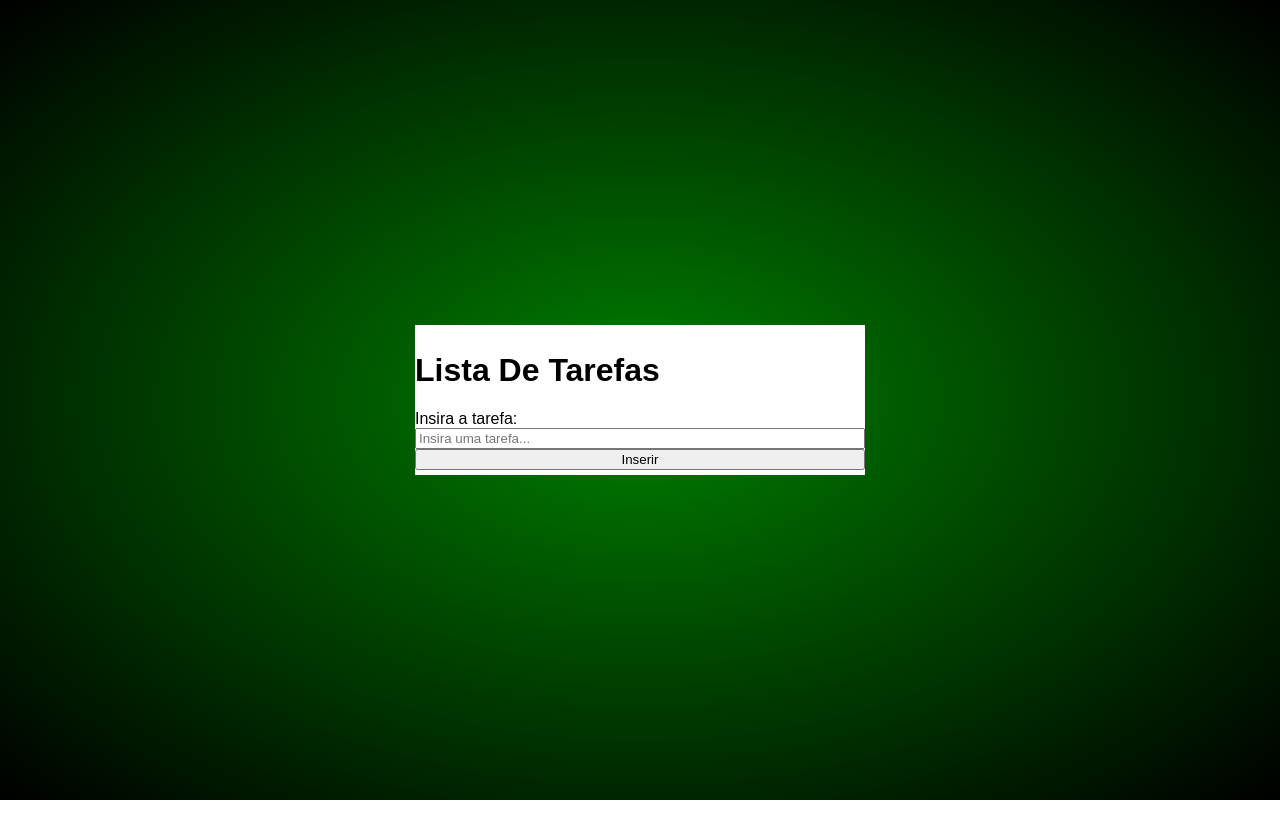
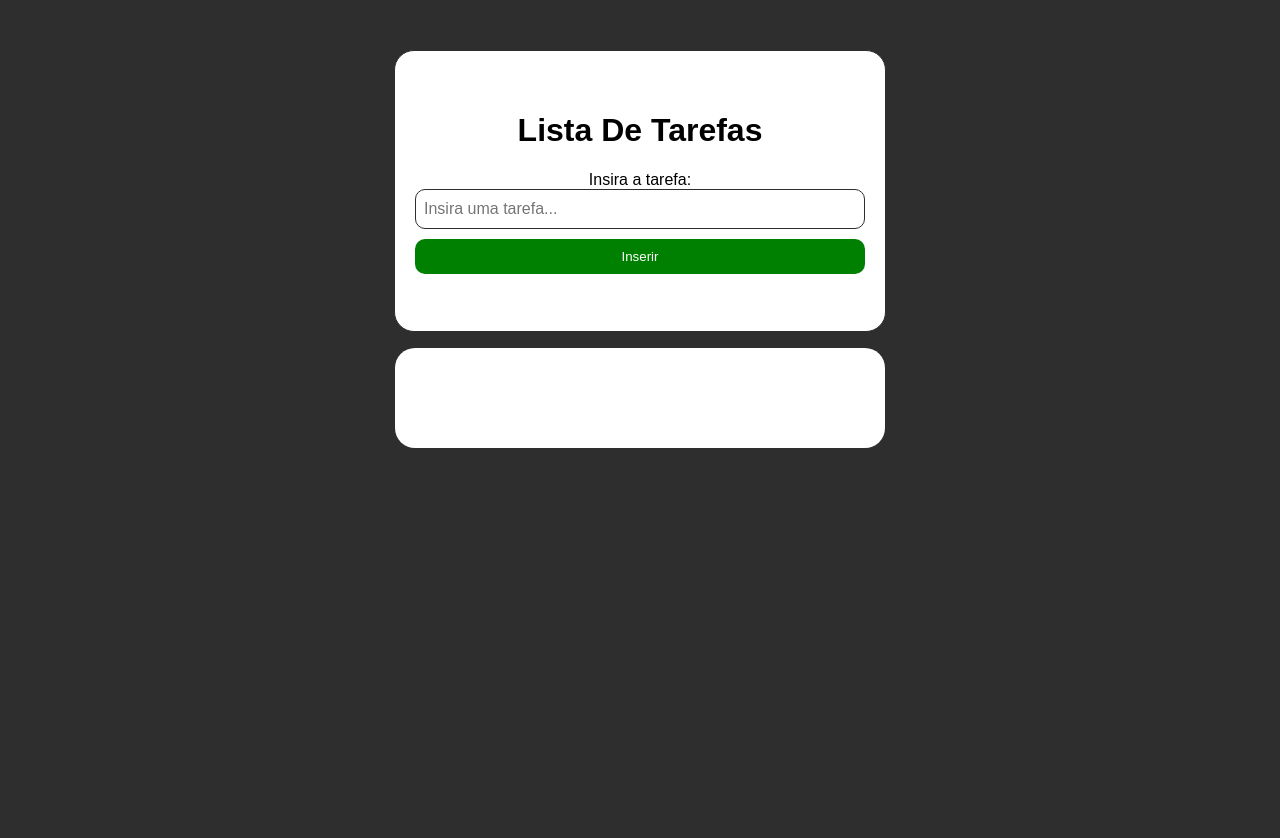
Before and after one commit to Gui94Siqueira/Lista_de__tarefas, a plain HTML site: page index.html in a window 1280 px wide. Before the commit the page ends 800 px from the top, so only its background shows below. Drawn offline with Linux system fonts and the light colour scheme.

Commit message:
Criação do html e logica em javaScript

```diff
--- a/css/styles.css
+++ b/css/styles.css
@@ -1,20 +1,57 @@
 body {
     display: flex;
-    justify-content: center;
+    flex-direction: column;
     align-items: center;
     font-family: sans-serif;
     margin: 0;
     padding: 0;
     box-sizing: border-box;
     min-height: 100vh;
-    background-image: radial-gradient(green, black);
+    margin-top: 50px;
+    background-color: #2e2e2e;
 }
 
 form {
     display: flex;
-    justify-content: center;
     flex-direction: column;
     background-color: #fff;
     width: 450px;
-    height: 150px;
+    min-height: 200px;
+    text-align: center;
+    padding: 40px 20px;
+    border: 1px solid #2e2e2e;
+    border-radius: 20px;
+
 }
+
+input{
+    padding: 10px 8px;
+    font-weight: 500;
+    font-size: medium;
+    border: 1px solid #2e2e2e;
+    border-radius: 10px;
+}
+
+button {
+    margin-top: 10px;
+    background-color: green;
+    padding: 10px 8px;
+    border: none;
+    border-radius: 10px;
+    color: #fff;
+}
+
+
+ul {
+    list-style-type: none;
+    background-color: #fff;
+    min-height: 100px;
+    width: 450px;
+    border-radius: 20px;
+    font-size: medium;
+    font-weight: 600;
+}
+
+li button {
+
+}
--- a/index.html
+++ b/index.html
@@ -1,5 +1,5 @@
 <!DOCTYPE html>
-<html lang="en">
+<html lang="pt-BR">
 
 <head>
     <meta charset="UTF-8">
@@ -13,9 +13,12 @@
     <form action="#">
         <h1>Lista De Tarefas</h1>
         <label for="tarefa">Insira a tarefa: </label>
-        <input type="text" required placeholder="Insira uma tarefa...">
-        <button onclick="nova_Tarefa">Inserir</button>
+        <input type="text" required placeholder="Insira uma tarefa..." id="novaTarefa">
+        <button onclick="adicionarTarefa()">Inserir</button>
     </form>
+    <ul id="listaTarefas"></ul>
+
+    <script src="js/script.js"></script>
 </body>
 
 </html>
--- a/js/script.js
+++ b/js/script.js
@@ -0,0 +1,38 @@
+function adicionarTarefa() {
+    const inputTarefa = document.getElementById("novaTarefa");
+    const textoTarefa = inputTarefa.value.trim();
+
+    if(textoTarefa !== "") {
+        const listaTarefas = document.getElementById("listaTarefas");
+
+        listaTarefas.innerHTML += `
+            <li>
+                <span>${textoTarefa}</span>
+                <button onclick="marcarConcluida(this)">Concluída</button>
+                <button onclick="removerTarefa(this)">Remover</button>
+            </li>
+        `
+        document.getElementById("novaTarefa").value = '';
+    }
+}
+
+function marcarConcluida(botaoConcluir) {
+    const tarefa = botaoConcluir.parentNode;
+
+    // Adicionar a classe "completed" para mudar o estilo
+    tarefa.classList.toggle("completed");
+
+    if(tarefa.classList.contains("completed")) {
+        // Move a tarefa para o final da lista
+        document.getElementById("listaTarefas").appendChild(tarefa);
+
+        // Remove os botões da tarefa concluida
+        const botoes = tarefa.querySelectorAll("button");
+        botoes.forEach(botao => botao.remove());
+    }
+
+}
+
+function removerTarefa(botaoRemover) {
+    botaoRemover.parentNode.remove();
+}
```
